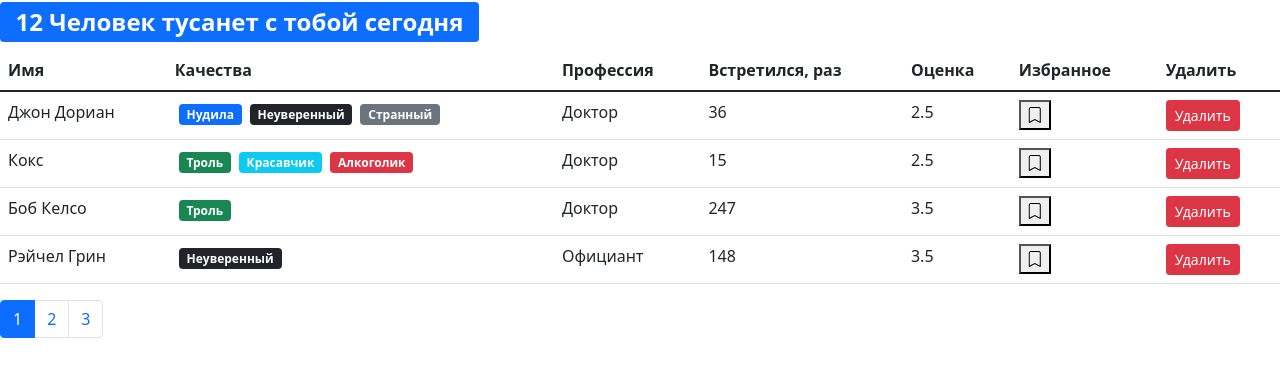
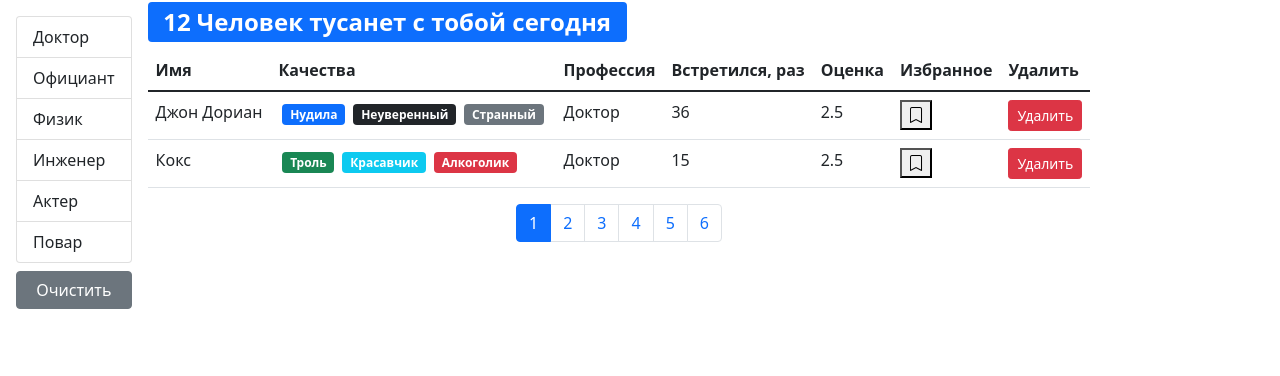
Before and after one commit to wonder-girl92/fast-company, a React (Create React App) app: page / in a window 1280 px wide. Shown: the top 376 px of the page. Built offline with nearby package versions, Linux system fonts and the light colour scheme.

Commit message:
filter professions, get API by useEffect(), defaultProps

```diff
--- a/src/app/App.js
+++ b/src/app/App.js
@@ -1,10 +1,12 @@
-import React, { useState } from "react";
+import React, { useEffect, useState } from "react";
 import api from "./api";
 import Users from "./components/users";
-import SearchStatus from "./components/searchStatus";
 
-function App(props) {
-  const [users, setUsers] = useState(api.users.fetchAll());
+function App() {
+  const [users, setUsers] = useState();
+  useEffect(() => {
+    api.users.fetchAll().then((data) => setUsers(data));
+  }, []);
 
   const handleDelete = (userId) => {
     setUsers(
@@ -30,12 +32,13 @@ function App(props) {
 
   return (
     <main>
-      <SearchStatus length={users.length} />
-      <Users
-        users={users}
-        onDelete={handleDelete}
-        onToggleBookMark={handleToggleBookMark}
-      />
+      {users && (
+        <Users
+          users={users}
+          onDelete={handleDelete}
+          onToggleBookMark={handleToggleBookMark}
+        />
+      )}
     </main>
   );
 }
--- /dev/null
+++ b/src/app/api/fake.api/professions.api.js
@@ -0,0 +1,26 @@
+export const professionsObject = {
+  doctor: { _id: "67rdca3eeb7f6fgeed471818", name: "Доктор" },
+  waiter: { _id: "67rdca3eeb7f6fgeed471820", name: "Официант" },
+  physics: { _id: "67rdca3eeb7f6fgeed471814", name: "Физик" },
+  engineer: { _id: "67rdca3eeb7f6fgeed471822", name: "Инженер" },
+  actor: { _id: "67rdca3eeb7f6fgeed471824", name: "Актер" },
+  cook: { _id: "67rdca3eeb7f6fgeed471829", name: "Повар" }
+};
+export const professions = [
+  { _id: "67rdca3eeb7f6fgeed471818", name: "Доктор" },
+  { _id: "67rdca3eeb7f6fgeed471820", name: "Официант" },
+  { _id: "67rdca3eeb7f6fgeed471814", name: "Физик" },
+  { _id: "67rdca3eeb7f6fgeed471822", name: "Инженер" },
+  { _id: "67rdca3eeb7f6fgeed471824", name: "Актер" },
+  { _id: "67rdca3eeb7f6fgeed471829", name: "Повар" }
+];
+const fetchAll = () =>
+  new Promise((resolve) => {
+    window.setTimeout(function () {
+      resolve(professions);
+    }, 2000);
+  });
+
+export default {
+  fetchAll
+};
--- a/src/app/api/fake.api/user.api.js
+++ b/src/app/api/fake.api/user.api.js
@@ -1,11 +1,4 @@
-const professions = {
-  doctor: { _id: "67rdca3eeb7f6fgeed471818", name: "Доктор" },
-  waiter: { _id: "67rdca3eeb7f6fgeed471820", name: "Официант" },
-  physics: { _id: "67rdca3eeb7f6fgeed471814", name: "Физик" },
-  engineer: { _id: "67rdca3eeb7f6fgeed471822", name: "Инженер" },
-  actor: { _id: "67rdca3eeb7f6fgeed471824", name: "Актер" },
-  cook: { _id: "67rdca3eeb7f6fgeed471829", name: "Повар" }
-};
+import { professionsObject as professions } from "./professions.api";
 const qualities = {
   tedious: {
     _id: "67rdca3eeb7f6fgeed471198",
@@ -33,7 +26,7 @@ const qualities = {
     color: "info"
   },
   uncertain: {
-    _id: "67rdca3eeb7f6fgeed471102",
+    _id: "67rdca3eeb7f6fgeed471103",
     name: "Неуверенный",
     color: "dark"
   }
@@ -138,6 +131,13 @@ const users = [
   }
 ];
 
-export function fetchAll() {
-  return users;
-}
+const fetchAll = () =>
+  new Promise((resolve) => {
+    window.setTimeout(function () {
+      resolve(users);
+    }, 2000);
+  });
+
+export default {
+  fetchAll
+};
--- /dev/null
+++ b/src/app/components/groupList.jsx
@@ -0,0 +1,56 @@
+import React from "react";
+import PropTypes from "prop-types";
+
+const GroupList = ({
+  items,
+  valueProperty,
+  contentProperty,
+  onItemSelect,
+  selectedItem
+}) => {
+  if (!Array.isArray(items)) {
+    return (
+      <ul className="list-group">
+        {Object.keys(items).map((item) => (
+          <li key={items[item][valueProperty]}
+            className={"list-group-item " + (items[item] === selectedItem
+              ? "active"
+              : "")}
+            onClick={() => onItemSelect(items[item])}
+            role="button">
+            {items[item][contentProperty]}
+          </li>
+        ))}
+      </ul>
+    );
+  }
+  return (
+    <ul className="list-group">
+      {items.map((item) => (
+        <li key={item[valueProperty]}
+          className={"list-group-item " + (item === selectedItem
+            ? "active"
+            : "")}
+          onClick={() => onItemSelect(item)}
+          role="button">
+          {item[contentProperty]}
+        </li>
+      ))}
+    </ul>
+  );
+};
+
+GroupList.defaultProps = {
+  valueProperty: "_id",
+  contentProperty: "name"
+};
+
+GroupList.propTypes = {
+  items: PropTypes.oneOfType([PropTypes.object, PropTypes.array]),
+  valueProperty: PropTypes.string.isRequired,
+  contentProperty: PropTypes.string.isRequired,
+  onItemSelect: PropTypes.func,
+  selectedItem: PropTypes.object
+};
+
+export default GroupList;
--- a/src/app/components/pagination.jsx
+++ b/src/app/components/pagination.jsx
@@ -2,11 +2,16 @@ import React from "react";
 import _ from "lodash";
 import PropTypes from "prop-types";
 
-const Pagination = ({ itemsCount, pageSize, onPageChange, currentPage }) => {
-  const pageCount = Math.ceil(itemsCount / pageSize);
-  const pages = _.range(1, pageCount + 1);
-
-  if (pageCount === 1) return null;
+const Pagination = ({
+  itemsCount,
+  pageSize,
+  onPageChange,
+  currentPage
+}) => {
+  const pagesCount = Math.ceil(itemsCount / pageSize);
+  const pages = _.range(1, pagesCount + 1);
+  // создание массива из чисел
+  if (pagesCount === 1) return null;
 
   return (
     <nav>
@@ -16,9 +21,10 @@ const Pagination = ({ itemsCount, pageSize, onPageChange, currentPage }) => {
             className={"page-item " + (page === currentPage ? "active" : "")}
             key={page}
           >
-            <a className="page-link" onClick={() => onPageChange(page)}>
-              {" "}
-              {page}{" "}
+            <a className="page-link"
+              role="button"
+              onClick={() => onPageChange(page)}>
+              {page}
             </a>
           </li>
         ))}
--- a/src/app/components/user.jsx
+++ b/src/app/components/user.jsx
@@ -18,13 +18,8 @@ function User({
     <tr key={_id}>
       <td> {name} </td>
       <td>
-        {qualities.map((item) => (
-          <Quality
-            key={item._id}
-            color={item.color}
-            name={item.name}
-            _id={item._id}
-          />
+        {qualities.map((qual) => (
+          <Quality key={qual._id} {...qual} />
         ))}
       </td>
       <td> {profession.name}</td>
--- a/src/app/components/users.jsx
+++ b/src/app/components/users.jsx
@@ -1,22 +1,67 @@
-import React, { useState } from "react";
+import React, { useState, useEffect } from "react";
 import User from "./user";
 import Pagination from "./pagination";
 import { paginate } from "../utils/paginate";
 import PropTypes from "prop-types";
+import GroupList from "./groupList";
+import api from "../api";
+import SearchStatus from "./searchStatus";
 
 function Users({ users: allUsers, ...rest }) {
-  const count = allUsers.length;
-  const pageSize = 4;
   const [currentPage, setCurrentPage] = useState(1);
+  const [professions, setProfession] = useState();
+  const [selectedProf, setSelectedProf] = useState();
 
+  useEffect(() => {
+    api.professions.fetchAll().then((data) => setProfession(data));
+  }, []);
+  useEffect(() => {
+    setCurrentPage(1);
+  }, [selectedProf]);
+  // переключение на 1-ую страницу после выбора определенной профессии в фильтре
+
+  const pageSize = 2;
+
+  const handleProfessionSelect = item => {
+    setSelectedProf(item);
+  };
   const handlePageChange = (pageIndex) => {
     setCurrentPage(pageIndex);
   };
 
-  const users = paginate(allUsers, currentPage, pageSize);
+  const filteredUsers = selectedProf
+    ? allUsers.filter(
+      (user) =>
+        JSON.stringify(user.profession) === JSON.stringify(selectedProf))
+    // т.к.первый является объектом, второй массивом, приводим к одному
+    // типу их значения - строке
+    : allUsers;
+  const count = filteredUsers.length;
+  const users = paginate(filteredUsers, currentPage, pageSize);
+  // ф-я разбивки данных по страницам
+  const clearFilter = () => {
+    setSelectedProf();
+  };
 
   return (
-    <>
+    <div className="d-flex">
+      {professions && (
+        <div className="d-flex flex-column flex-shrink-0 p-3">
+          <GroupList
+            selectedItem={selectedProf}
+            items={professions}
+            onItemSelect={handleProfessionSelect}
+            valueProperty="_id"
+            contentProperty="name"
+          />
+          <button className="btn btn-secondary mt-2"
+            onClick={clearFilter}>
+Очистить
+          </button>
+        </div>
+      )}
+      <div className="d-flex flex-column">
+        <SearchStatus length={count} />
         {count > 0 && (
           <table className="table">
             <thead>
@@ -36,14 +81,18 @@ function Users({ users: allUsers, ...rest }) {
               ))}
             </tbody>
           </table>
+
         )}
+        <div className="d-flex justify-content-center">
           <Pagination
             itemsCount={count}
             currentPage={currentPage}
             pageSize={pageSize}
             onPageChange={handlePageChange}
           />
-    </>
+        </div>
+      </div>
+    </div>
   );
 }
 
```
Also changed, not shown: src/app/api/index.js (+5 -2 lines), src/app/utils/paginate.js (+10 -0 lines), .eslintrc.js. Lines whose indentation alone changed are shown as unchanged.
